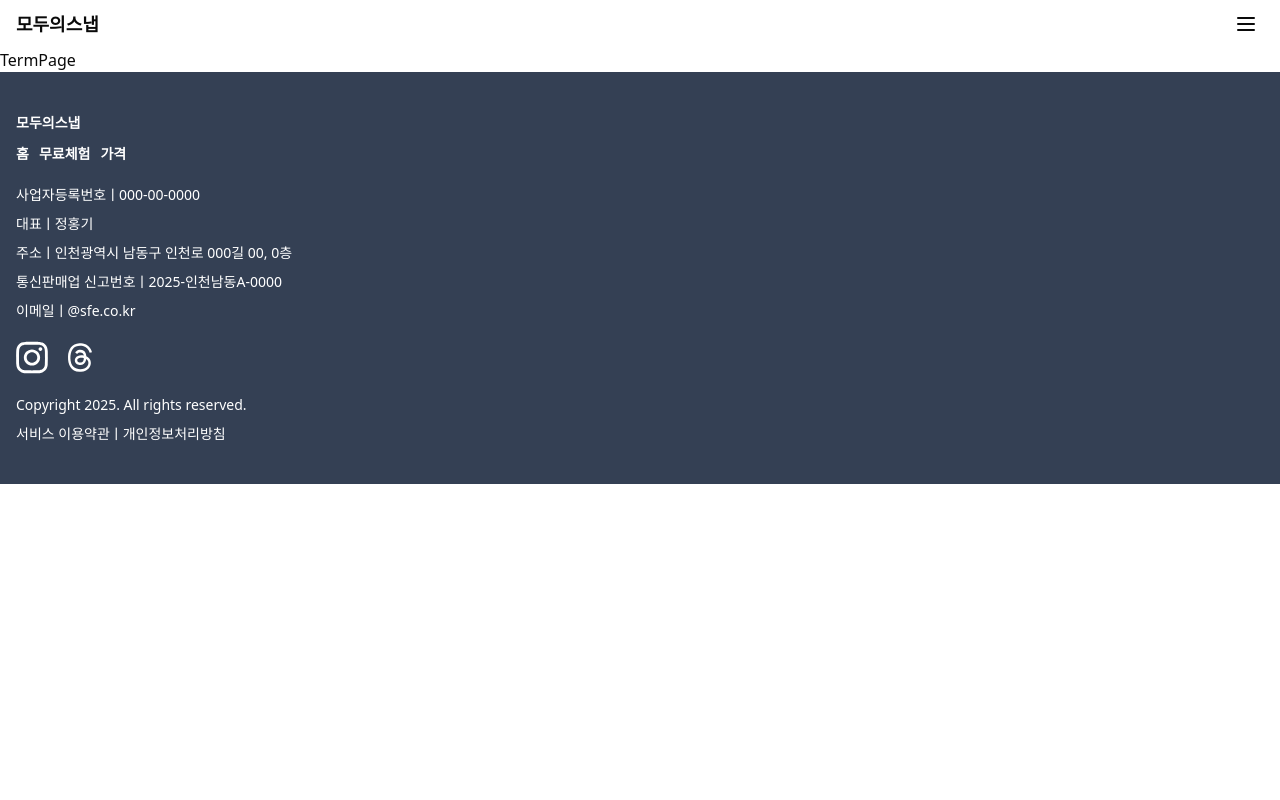
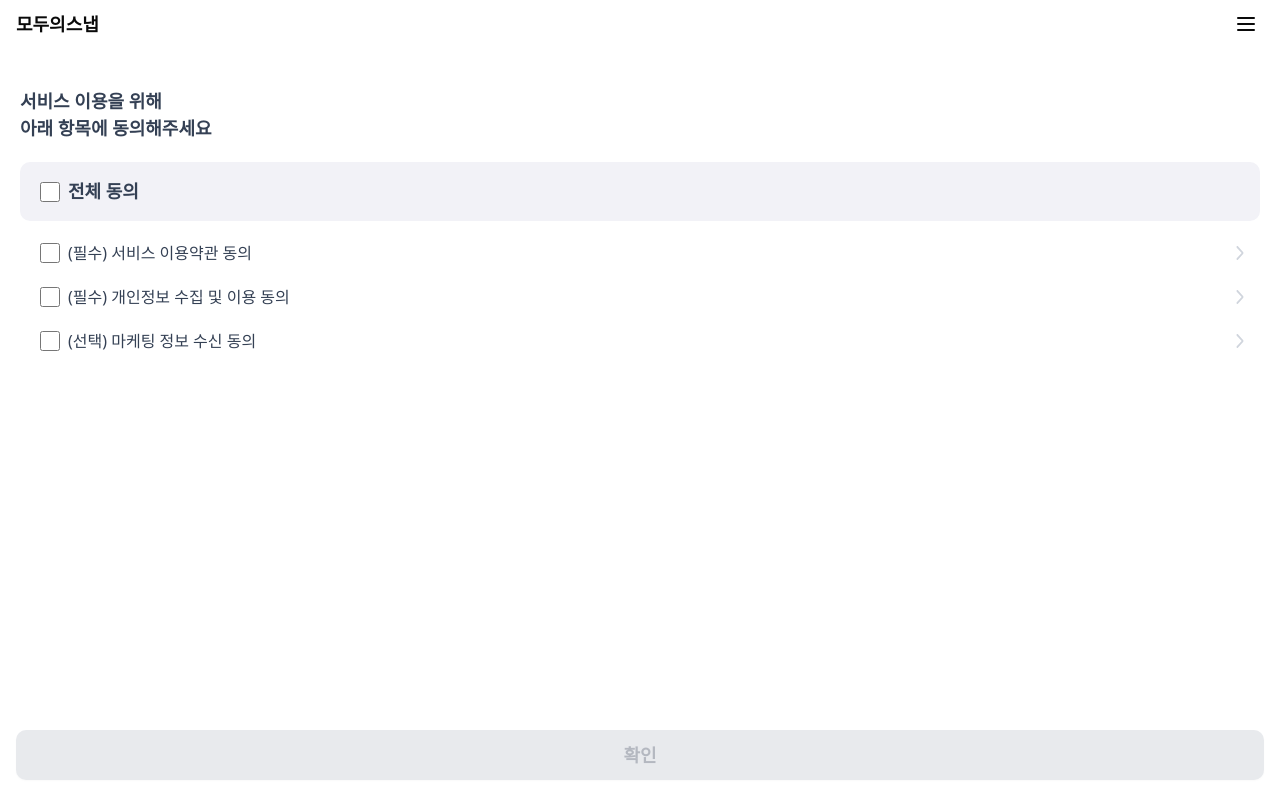
Before and after one commit to hyeon9782/everyones-snap, a Next.js app: page /term in a window 1280 px wide. Shown: the top 800 px of the page. Built offline with nearby package versions, Linux system fonts and the light colour scheme; no server answers; sample sign-in values are in the browser's storage.

Commit message:
feat: 약관 동의 페이지 기능 구현

```diff
--- a/src/app/term/page.tsx
+++ b/src/app/term/page.tsx
@@ -1,7 +1,193 @@
-import React from "react";
+"use client";
+
+import { signup } from "@/features/login/api/login.api";
+import { Button } from "@/shared/ui/button";
+import Image from "next/image";
+import { useState, useEffect } from "react";
+import { useRouter } from "next/navigation";
 
 const TermPage = () => {
-  return <div>TermPage</div>;
+  const [terms, setTerms] = useState(false);
+  const [personalInfo, setPersonalInfo] = useState(false);
+  const [marketing, setMarketing] = useState(false);
+  const [userId, setUserId] = useState<string | null>(null);
+  const [isLoading, setIsLoading] = useState(true);
+  const router = useRouter();
+
+  // sessionStorage에서 id 값 가져오기
+  useEffect(() => {
+    const storedUserId = sessionStorage.getItem("tempUserId");
+
+    if (!storedUserId) {
+      // id가 없으면 로그인 페이지로 리다이렉트
+      console.log("No user ID found in sessionStorage, redirecting to login");
+      router.push("/login");
+      return;
+    }
+
+    setUserId(storedUserId);
+    setIsLoading(false);
+  }, [router]);
+
+  // 전체 동의 상태 계산
+  const allChecked = terms && personalInfo && marketing;
+
+  // 필수 항목 체크 여부 확인
+  const requiredChecked = terms && personalInfo;
+
+  // 전체 동의 체크박스 변경
+  const handleAllCheck = (checked: boolean) => {
+    console.log("전체 동의 체크:", checked);
+    setTerms(checked);
+    setPersonalInfo(checked);
+    setMarketing(checked);
+  };
+
+  // 확인 버튼 클릭
+  const handleSubmit = () => {
+    if (!requiredChecked || !userId) return;
+
+    try {
+      const response = signup({
+        id: userId,
+        platformType: "kakao",
+        personalInfo: personalInfo ? "y" : "n",
+        terms: terms ? "y" : "n",
+        marketing: marketing ? "y" : "n",
+      });
+
+      console.log("Signup response:", response);
+    } catch (error) {
+      console.error("Signup failed:", error);
+    }
+  };
+
+  // 로딩 중이거나 userId가 없으면 로딩 화면 표시
+  if (isLoading || !userId) {
+    return (
+      <div className="h-screen flex items-center justify-center">
+        <div className="text-center">
+          <div className="animate-spin rounded-full h-12 w-12 border-b-2 border-blue-600 mx-auto"></div>
+          <p className="mt-4 text-gray-600">로딩 중...</p>
+        </div>
+      </div>
+    );
+  }
+
+  return (
+    <div className="h-screen ">
+      <div className="flex flex-col gap-5 px-5 py-10">
+        <span className="text-[#344054] text-[18px] font-semibold">
+          서비스 이용을 위해 <br /> 아래 항목에 동의해주세요
+        </span>
+        <div className="bg-[#F2F2F7] rounded-lg px-5 py-4 flex items-center gap-2">
+          <input
+            type="checkbox"
+            id="all"
+            className="w-[20px] h-[20px]"
+            checked={allChecked}
+            onChange={(e) => handleAllCheck(e.target.checked)}
+          />
+          <label
+            htmlFor="all"
+            className="font-semibold text-[18px] text-[#344054] cursor-pointer"
+          >
+            전체 동의
+          </label>
+        </div>
+        <div className="flex flex-col gap-5 pl-5 pr-2">
+          <div className="flex justify-between items-center">
+            <div className="flex items-center gap-2">
+              <input
+                type="checkbox"
+                id="terms"
+                className="w-[20px] h-[20px]"
+                checked={terms}
+                onChange={(e) => setTerms(e.target.checked)}
+              />
+              <label
+                htmlFor="terms"
+                className="text-[#344054] text-[16px] font-medium cursor-pointer"
+              >
+                (필수) 서비스 이용약관 동의
+              </label>
+            </div>
+            <Button variant="ghost" size="icon" className="w-[24px] h-[24px]">
+              <Image
+                src="/images/arrow_forward_ios.svg"
+                alt="arrow-right"
+                width={8.7}
+                height={15.82}
+              />
+            </Button>
+          </div>
+          <div className="flex justify-between items-center">
+            <div className="flex items-center gap-2">
+              <input
+                type="checkbox"
+                id="personalInfo"
+                className="w-[20px] h-[20px]"
+                checked={personalInfo}
+                onChange={(e) => setPersonalInfo(e.target.checked)}
+              />
+              <label
+                htmlFor="personalInfo"
+                className="text-[#344054] text-[16px] font-medium cursor-pointer"
+              >
+                (필수) 개인정보 수집 및 이용 동의
+              </label>
+            </div>
+            <Button variant="ghost" size="icon" className="w-[24px] h-[24px]">
+              <Image
+                src="/images/arrow_forward_ios.svg"
+                alt="arrow-right"
+                width={8.7}
+                height={15.82}
+              />
+            </Button>
+          </div>
+          <div className="flex justify-between items-center">
+            <div className="flex items-center gap-2">
+              <input
+                type="checkbox"
+                id="marketing"
+                className="w-[20px] h-[20px]"
+                checked={marketing}
+                onChange={(e) => setMarketing(e.target.checked)}
+              />
+              <label
+                htmlFor="marketing"
+                className="text-[#344054] text-[16px] font-medium cursor-pointer"
+              >
+                (선택) 마케팅 정보 수신 동의
+              </label>
+            </div>
+            <Button variant="ghost" size="icon" className="w-[24px] h-[24px]">
+              <Image
+                src="/images/arrow_forward_ios.svg"
+                alt="arrow-right"
+                width={8.7}
+                height={15.82}
+              />
+            </Button>
+          </div>
+        </div>
+      </div>
+      <div className="fixed bottom-5 left-0 right-0 flex justify-center px-4">
+        <Button
+          className={`w-full h-[50px] rounded-lg font-semibold text-[18px] ${
+            requiredChecked
+              ? "bg-[#359EFF] text-white"
+              : "bg-gray-300 text-gray-500 cursor-not-allowed"
+          }`}
+          onClick={handleSubmit}
+          disabled={!requiredChecked}
+        >
+          확인
+        </Button>
+      </div>
+    </div>
+  );
 };
 
 export default TermPage;
```
Also changed, not shown: public/images/arrow_forward_ios.svg (added).
